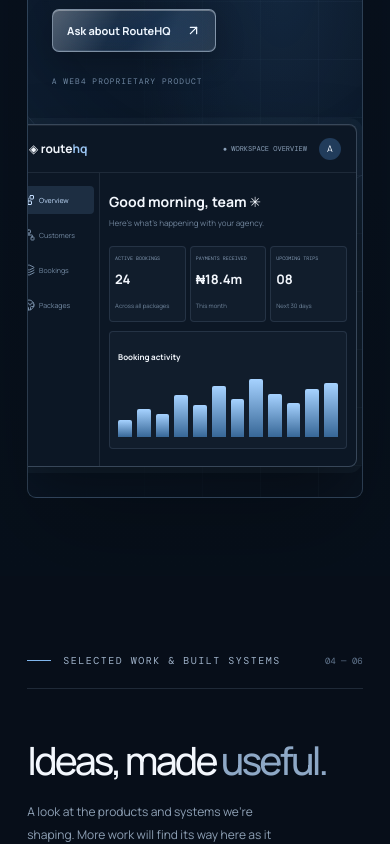
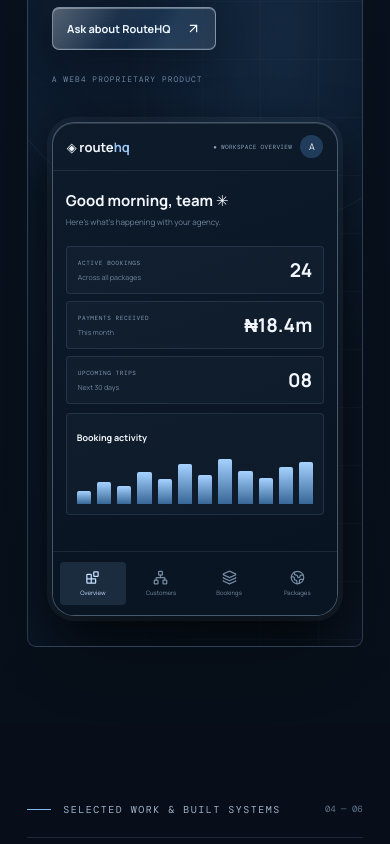
Before and after one commit to IKAminu/Web4digital, a React (Vite) app: page / in a window 390 px wide. Shown: the part 3420-4264 px from the top of the page. Built offline with nearby package versions, Linux system fonts and the light colour scheme.

Commit message:
fix: adapt RouteHQ product preview for desktop tablet and mobile

```diff
--- a/src/styles.css
+++ b/src/styles.css
@@ -202,3 +202,51 @@ footer{position:relative;z-index:1}
   .mobile-tab-bar a.active:after{content:"";position:absolute;bottom:2px;width:13px;height:2px;border-radius:2px;background:#a9d2ff;box-shadow:0 0 8px #8ec5ff}
   body{padding-bottom:88px}
 }
+
+
+/* RouteHQ product preview adapts to the visitor's device class */
+@media (min-width:761px) and (max-width:1100px){
+  .product-card{grid-template-columns:1fr;gap:38px;padding:52px 6%}
+  .product-copy{max-width:620px}
+  .product-preview{width:min(100%,760px);margin:0 auto;transform:none}
+  .preview-window{aspect-ratio:4/3;display:flex;flex-direction:column}
+  .preview-body{flex:1;min-height:0;grid-template-columns:104px 1fr}
+  .preview-main{padding:20px}
+  .preview-stats{gap:8px}
+  .preview-stats>div{padding:12px 10px}
+}
+@media(max-width:760px){
+  .product-card{display:flex;flex-direction:column;align-items:stretch;gap:0;padding:38px 7% 30px}
+  .product-preview{width:100%;max-width:390px;margin:38px auto 0;transform:none;filter:drop-shadow(0 24px 26px #0008)}
+  .preview-window{
+    width:100%;aspect-ratio:9/15.5;max-height:650px;min-height:0;
+    display:flex;flex-direction:column;border-radius:22px;border:1px solid rgba(183,214,247,.34);
+    box-shadow:0 0 0 5px rgba(174,210,247,.055),inset 0 1px rgba(255,255,255,.12),0 24px 60px rgba(0,0,0,.38);
+    background:linear-gradient(160deg,#0d1b2b,#081321);
+  }
+  .preview-top{height:48px;min-height:48px;padding:0 14px;gap:8px}
+  .preview-top>b{font-size:13px}
+  .preview-top small{font-size:6px;letter-spacing:.35px}
+  .preview-top i{width:23px;height:23px;flex:0 0 auto}
+  .preview-body{display:flex;flex:1;min-height:0;flex-direction:column}
+  .preview-body aside{
+    order:2;flex:0 0 auto;display:flex;flex-direction:row;justify-content:space-around;gap:2px;
+    padding:10px 7px;border-right:0;border-top:1px solid #b5cfe61a;background:#091522;
+  }
+  .preview-body aside span{flex:1;min-width:0;flex-direction:column;justify-content:center;gap:4px;padding:8px 2px;font-size:6px;white-space:nowrap}
+  .preview-body aside span svg{width:15px;height:15px}
+  .preview-main{order:1;flex:1;min-height:0;overflow:hidden;padding:18px 13px}
+  .preview-main>b{font-size:15px}
+  .preview-main>small{font-size:8px;line-height:1.5}
+  .preview-stats{grid-template-columns:1fr;gap:7px;margin-top:18px}
+  .preview-stats>div{display:grid;grid-template-columns:1fr auto;align-items:center;gap:3px 8px;padding:10px 11px}
+  .preview-stats label{grid-column:1;font-size:6px;letter-spacing:.6px}
+  .preview-stats strong{grid-column:2;grid-row:1/3;font-size:19px;margin:0}
+  .preview-stats small{grid-column:1;font-size:7px}
+  .preview-lower{grid-template-columns:1fr;gap:8px;margin-top:9px}
+  .preview-lower>div{padding:10px}
+  .preview-lower>div>b{font-size:9px}
+  .chart-bars{height:58px;gap:6px}
+  .preview-lower>div:last-child{display:none}
+  .preview-disclaimer{font-size:6px;padding:7px 10px}
+}
```
